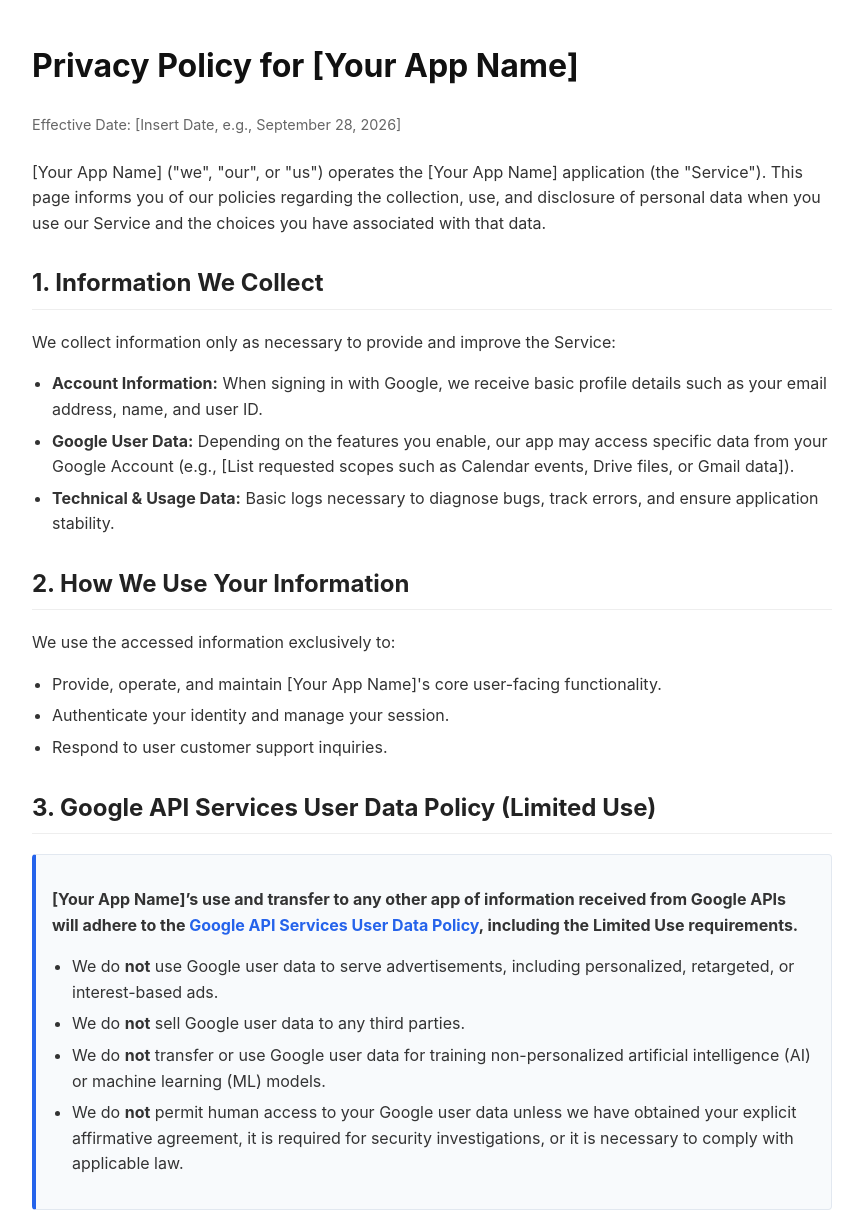
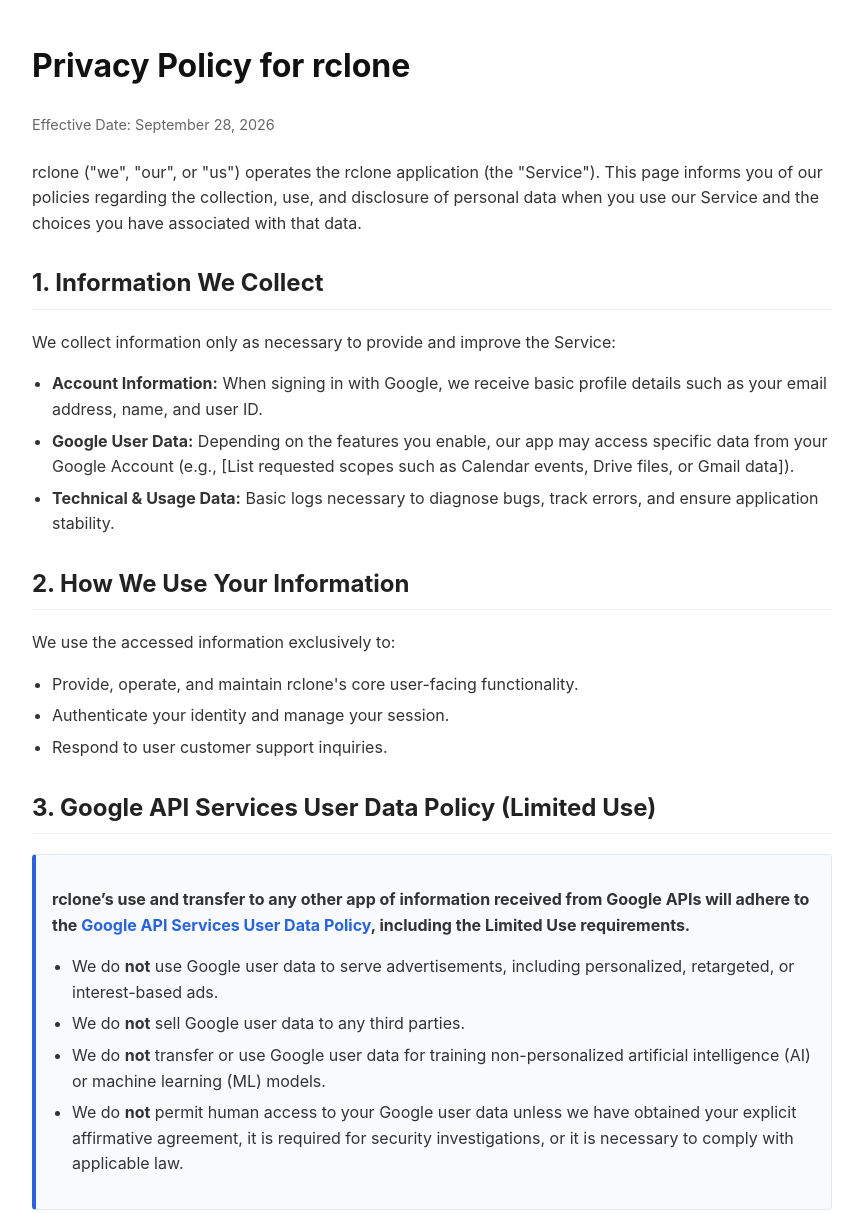
Before and after one commit to rodritimecoder/privacy, a plain HTML site: page privacy.html in a window 1280 px wide. Shown: the top 1213 px of the page, without its empty margins (208-1071 px from the left). Drawn offline with Linux system fonts and the light colour scheme.

Commit message:
Update privacy.html

```diff
--- a/privacy.html
+++ b/privacy.html
@@ -3,7 +3,7 @@
 <head>
   <meta charset="UTF-8">
   <meta name="viewport" content="width=device-width, initial-scale=1.0">
-  <title>Privacy Policy - [Your App Name]</title>
+  <title>Privacy Policy - rclone</title>
   <style>
     body { font-family: -apple-system, BlinkMacSystemFont, "Segoe UI", Roboto, sans-serif; line-height: 1.6; color: #333; max-width: 800px; margin: 40px auto; padding: 0 20px; }
     h1 { color: #111; }
@@ -18,10 +18,10 @@
 </head>
 <body>
 
-  <h1>Privacy Policy for [Your App Name]</h1>
-  <p class="updated">Effective Date: [Insert Date, e.g., September 28, 2026]</p>
+  <h1>Privacy Policy for rclone </h1>
+  <p class="updated">Effective Date: September 28, 2026</p>
 
-  <p>[Your App Name] ("we", "our", or "us") operates the [Your App Name] application (the "Service"). This page informs you of our policies regarding the collection, use, and disclosure of personal data when you use our Service and the choices you have associated with that data.</p>
+  <p>rclone ("we", "our", or "us") operates the rclone application (the "Service"). This page informs you of our policies regarding the collection, use, and disclosure of personal data when you use our Service and the choices you have associated with that data.</p>
 
   <h2>1. Information We Collect</h2>
   <p>We collect information only as necessary to provide and improve the Service:</p>
@@ -34,14 +34,14 @@
   <h2>2. How We Use Your Information</h2>
   <p>We use the accessed information exclusively to:</p>
   <ul>
-    <li>Provide, operate, and maintain [Your App Name]'s core user-facing functionality.</li>
+    <li>Provide, operate, and maintain rclone's core user-facing functionality.</li>
     <li>Authenticate your identity and manage your session.</li>
     <li>Respond to user customer support inquiries.</li>
   </ul>
 
   <h2>3. Google API Services User Data Policy (Limited Use)</h2>
   <div class="policy-box">
-    <p><strong>[Your App Name]’s use and transfer to any other app of information received from Google APIs will adhere to the <a href="https://developers.google.com/terms/api-services-user-data-policy" target="_blank" rel="noopener">Google API Services User Data Policy</a>, including the Limited Use requirements.</strong></p>
+    <p><strong>rclone’s use and transfer to any other app of information received from Google APIs will adhere to the <a href="https://developers.google.com/terms/api-services-user-data-policy" target="_blank" rel="noopener">Google API Services User Data Policy</a>, including the Limited Use requirements.</strong></p>
     <ul>
       <li>We do <strong>not</strong> use Google user data to serve advertisements, including personalized, retargeted, or interest-based ads.</li>
       <li>We do <strong>not</strong> sell Google user data to any third parties.</li>
@@ -54,7 +54,7 @@
   <p>We implement standard, appropriate administrative and technical safeguards to protect your personal information against unauthorized access, destruction, or disclosure. [Explain how data is stored, e.g.: "OAuth access tokens are stored securely in encrypted databases or locally in your browser storage and are never shared publicly."]</p>
 
   <h2>5. Data Retention and Deletion</h2>
-  <p>We retain Google user data only for as long as is necessary to provide the features requested. Users may revoke access to [Your App Name] at any time via your <a href="https://myaccount.google.com/permissions" target="_blank" rel="noopener">Google Account Permissions page</a>. You may also request complete deletion of your data stored on our servers by contacting us at the email address below.</p>
+  <p>We retain Google user data only for as long as is necessary to provide the features requested. Users may revoke access to rclone at any time via your <a href="https://myaccount.google.com/permissions" target="_blank" rel="noopener">Google Account Permissions page</a>. You may also request complete deletion of your data stored on our servers by contacting us at the email address below.</p>
 
   <h2>6. Changes to This Privacy Policy</h2>
   <p>We may update our Privacy Policy periodically. We will notify you of any material changes by posting the new Privacy Policy on this page and updating the effective date.</p>
@@ -63,8 +63,8 @@
   <p>If you have any questions or concerns regarding this Privacy Policy or your data, please contact:</p>
   <ul>
     <li>Developer / Entity: [Your Name or Organization Name]</li>
-    <li>Email: <a href="mailto:[Your Contact Email]">[Your Contact Email]</a></li>
-    <li>Homepage: <a href="index.html">[Your Homepage URL]</a></li>
+    <li>Email: <a href="mailto:rodritimebaby@gmail.com">rodritimebaby@gmail.com</a></li>
+    <li>Homepage: <a href="index.html">https://rodritimecoder.github.io/privacy/</a></li>
   </ul>
 
   <footer>
```
